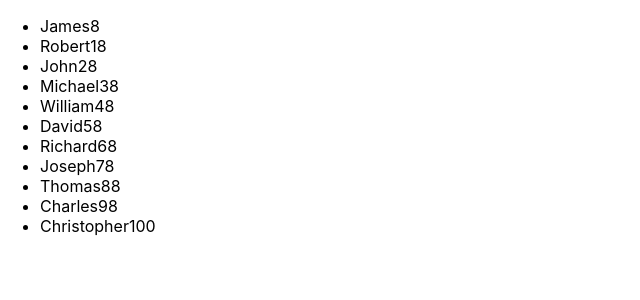
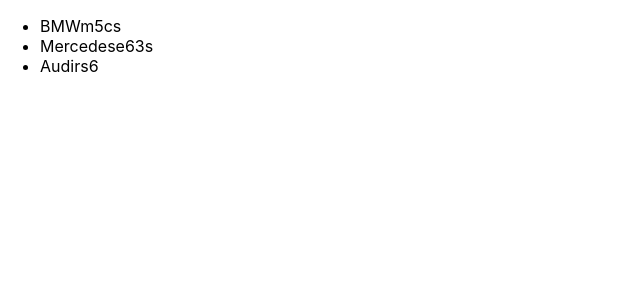
Before and after one commit to magomedov777/micro-tasks, a React (Create React App) app: page / in a window 1280 px wide. Shown: the top 300 px of the page, without its empty margins (0-640 px from the left). Built offline with nearby package versions, Linux system fonts and the light colour scheme; the HTML template or start-up script is replaced by a standard one.

Commit message:
new microtasks

```diff
--- a/src/App.tsx
+++ b/src/App.tsx
@@ -1,27 +1,36 @@
 import React from 'react';
-import logo from './logo.svg';
 import './App.css';
 import NewComponent from './NewComponent';
 
 
 
-const students = [
-  {id: 1, name: "James", age: 8},
-  {id: 2, name: "Robert", age: 18},
-  {id: 3, name: "John", age: 28},
-  {id: 4, name: "Michael", age: 38},
-  {id: 5, name: "William", age: 48},
-  {id: 6, name: "David", age: 58},
-  {id: 7, name: "Richard", age: 68},
-  {id: 8, name: "Joseph", age: 78},
-  {id: 9, name: "Thomas", age: 88},
-  {id: 10, name: "Charles", age: 98},
-  {id: 11, name: "Christopher", age: 100},
+// const students = [
+//   {id: 1, name: "James", age: 8},
+//   {id: 2, name: "Robert", age: 18},
+//   {id: 3, name: "John", age: 28},
+//   {id: 4, name: "Michael", age: 38},
+//   {id: 5, name: "William", age: 48},
+//   {id: 6, name: "David", age: 58},
+//   {id: 7, name: "Richard", age: 68},
+//   {id: 8, name: "Joseph", age: 78},
+//   {id: 9, name: "Thomas", age: 88},
+//   {id: 10, name: "Charles", age: 98},
+//   {id: 11, name: "Christopher", age: 100},
+// ]
+
+
+const cars = [
+  {manufacturer:'BMW', model:'m5cs'},
+  {manufacturer:'Mercedes', model:'e63s'},
+  {manufacturer:'Audi', model:'rs6'}
 ]
+
+
 
 function App(){
   return (
-   <NewComponent students={students}/>
+  //  <NewComponent students={students}/>
+  <NewComponent cars={cars}/>
   );
 }
 
--- a/src/NewComponent.tsx
+++ b/src/NewComponent.tsx
@@ -1,27 +1,49 @@
-import React from 'react'
+// import React from 'react'
+
+// type StudentsTypeAll = {
+//   students: Array<StudentsPropsItems>
+// }
+
+// type StudentsPropsItems = {
+//   id: number,
+//   name: string,
+//   age: number
+// }
+
+// const NewComponent = (props: StudentsTypeAll) => {
+//   return (
+//     <ol>
+//       {props.students.map((StudentsCount, index) => {
+//         return <li key={StudentsCount.id}>
+//         {StudentsCount.name}
+//         {StudentsCount.age}
+//         </li>
+//       })}
+//     </ol>
+//   )
+// }
 
 
-type NewComponentType = {
-  students: Array<StudentsType>
+// export default NewComponent;
+
+import React from 'react';
+type CarsProps = {
+  cars: Array<ItemCarProps>
 }
-
-type StudentsType = {
-    id: number,
-    name: string,
-    age: number,
+type ItemCarProps = {
+  manufacturer: string,
+  model: string
 }
-
-
-
-const NewComponent = (props: NewComponentType) => {
+const NewComponent = (props: CarsProps) => {
   return (
     <ul>
-      {props.students.map((StudentsMapCount, index) => {
-        return <li key={StudentsMapCount.id}>
-          {StudentsMapCount.name}
-          {StudentsMapCount.age}</li>
+      {props.cars.map((CarMap, index) => {
+        return <li key={CarMap.manufacturer}>
+          {CarMap.manufacturer}
+          {CarMap.model}
+          </li>
       })}
-     </ul>
+    </ul>
   )
 }
 
@@ -30,16 +52,4 @@
 
 
 
-
-
-
-
-
-
-
-
-
-
-
-
 export default NewComponent;
```
